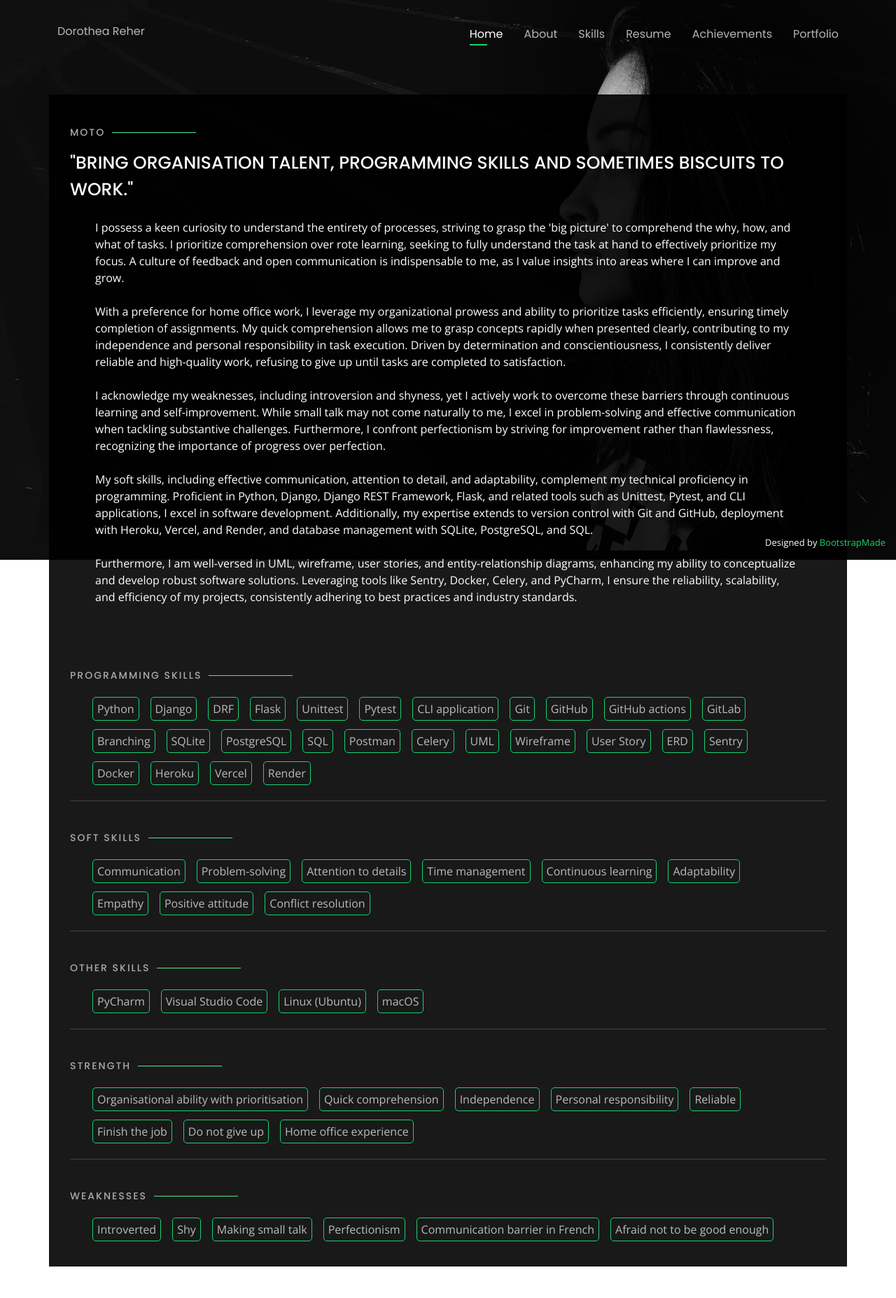
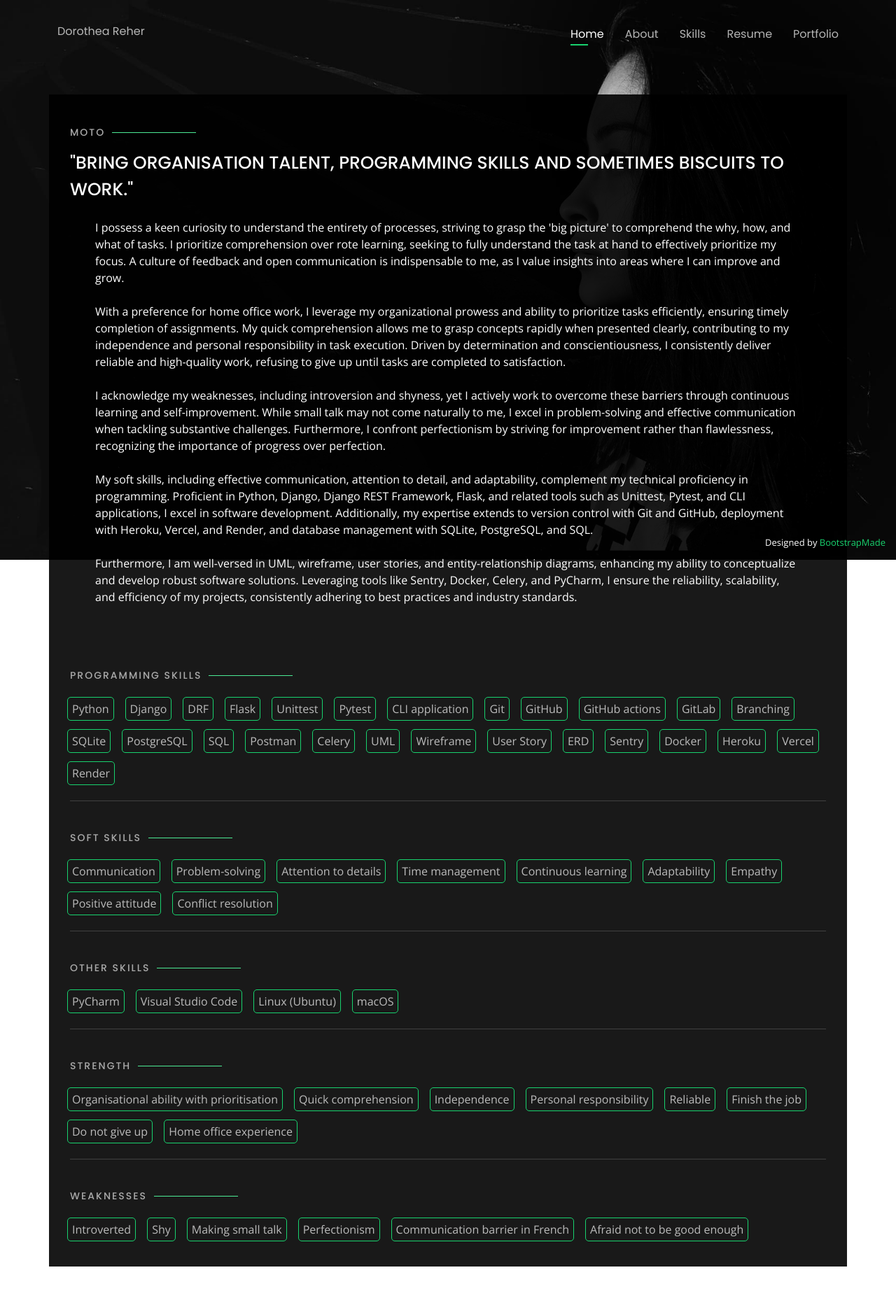
Before and after one commit to DoriDoro/django_portfolio, a Django app: page /skills/ in a window 1280 px wide. Shown: the whole page at 70% size. Run offline with Django 5.2, Linux system fonts and the light colour scheme; data comes from the database, SQL or seed files in the repository; some libraries are stand-ins or nearby versions.

Commit message:
remove achievements page

```diff
--- a/core/templates/base.html
+++ b/core/templates/base.html
@@ -48,7 +48,6 @@
         <li><a class="nav-link" href="{% url 'doridoro:about' %}">About</a></li>
         <li><a class="nav-link" href="{% url 'doridoro:skills' %}">Skills</a></li>
         <li><a class="nav-link" href="{% url 'doridoro:resume' %}">Resume</a></li>
-        <li><a class="nav-link" href="{% url 'doridoro:achievements' %}">Achievements</a></li>
         <li><a class="nav-link" href="{% url 'projects:portfolio' %}">Portfolio</a></li>
 
       </ul>
--- a/doridoro/templates/skills.html
+++ b/doridoro/templates/skills.html
@@ -25,7 +25,7 @@
       <div class="section-title">
         <h2>Programming Skills</h2>
       </div>
-      <div class="row mx-4">
+      <div class="row">
         {% for programming_skill in programming_skills %}
           <p class="tags">{{ programming_skill.name }}</p>
         {% endfor %}
@@ -36,7 +36,7 @@
       <div class="section-title mt-5">
         <h2>Soft Skills</h2>
       </div>
-      <div class="row mx-4">
+      <div class="row">
         {% for soft_skill in soft_skills %}
           <p class="tags">{{ soft_skill.name }}</p>
         {% endfor %}
@@ -47,7 +47,7 @@
       <div class="section-title mt-5">
         <h2>Other Skills</h2>
       </div>
-      <div class="row mx-4">
+      <div class="row">
         {% for other_skill in other_skills %}
           <p class="tags">{{ other_skill.name }}</p>
         {% endfor %}
@@ -58,7 +58,7 @@
       <div class="section-title mt-5">
         <h2>Strength</h2>
       </div>
-      <div class="row mx-4">
+      <div class="row">
         {% for s in strength %}
           <p class="tags">{{ s.name }}</p>
         {% endfor %}
@@ -69,7 +69,7 @@
       <div class="section-title mt-5">
         <h2>Weaknesses</h2>
       </div>
-      <div class="row mx-4">
+      <div class="row">
       {% for weakness in weaknesses %}
         <p class="tags">{{ weakness.name }}</p>
       {% endfor %}
--- a/doridoro/urls.py
+++ b/doridoro/urls.py
@@ -4,7 +4,6 @@ from doridoro.views import (
     IndexView,
     AboutView,
     SkillsView,
-    AchievementsView,
     ResumeView,
 )
 
@@ -14,6 +13,5 @@ urlpatterns = [
     path("", IndexView.as_view(), name="index"),
     path("about/", AboutView.as_view(), name="about"),
     path("skills/", SkillsView.as_view(), name="skills"),
-    path("achievements/", AchievementsView.as_view(), name="achievements"),
     path("resume/", ResumeView.as_view(), name="resume"),
 ]
--- a/doridoro/views.py
+++ b/doridoro/views.py
@@ -27,7 +27,6 @@ class AboutView(TemplateView):
         context["current_positions"] = self.get_current_position()
         context["projects"] = self.get_projects_data()
         context["projects_count"] = self.get_projects_data().count()
-        context["hobbies"] = Hobby.objects.filter(published=True)
         context["programming_skills"] = self.get_tags_data().filter(
             category=Tag.PROGRAMMING_SKILLS
         )
@@ -36,6 +35,11 @@ class AboutView(TemplateView):
         context["strength"] = self.get_tags_data().filter(category=Tag.STRENGTH)
         context["weaknesses"] = self.get_tags_data().filter(category=Tag.WEAKNESSES)
         context["skills_count"] = self.get_tags_data().count()
+        context["achievements"] = Achievement.objects.filter(
+            published=True
+        ).values_list("content", flat=True)
+        context["hobbies"] = Hobby.objects.filter(published=True)
+
         return context
 
     def get_projects_data(self):
@@ -69,17 +73,6 @@ class SkillsView(TemplateView):
         return Tag.objects.filter(published=True)
 
 
-class AchievementsView(TemplateView):
-    template_name = "achievements.html"
-
-    def get_context_data(self, **kwargs):
-        context = super().get_context_data(**kwargs)
-        context["achievements"] = Achievement.objects.filter(
-            published=True
-        ).values_list("content", flat=True)
-        return context
-
-
 class ResumeView(TemplateView):
     template_name = "resume.html"
 
```
Also changed, not shown: doridoro/templates/about.html (+20 -0 lines), doridoro/templates/achievements.html (deleted, +0 -27 lines).
